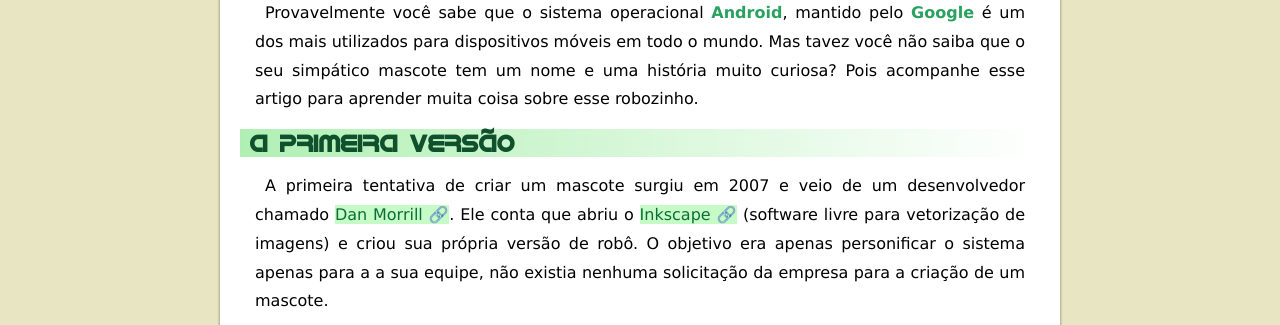
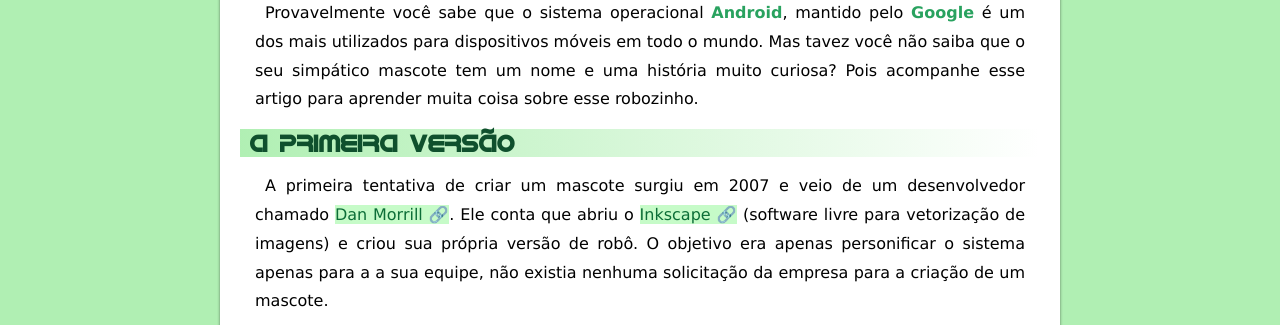
Before and after one commit to VitorKlein1/androidweb, a plain HTML site: page index.html in a window 1280 px wide. Shown: the part 257-582 px from the top of the page. Drawn offline with Linux system fonts and the light colour scheme.

Commit message:
Update pagina-android.css
Mudei a cor de fundo (body)

```diff
--- a/pagina-android.css
+++ b/pagina-android.css
@@ -21,7 +21,7 @@
 }
 
 body {
-    background-color: #E8E5C2;
+    background-color: var(--cor6);
 }
 
 nav {
```
